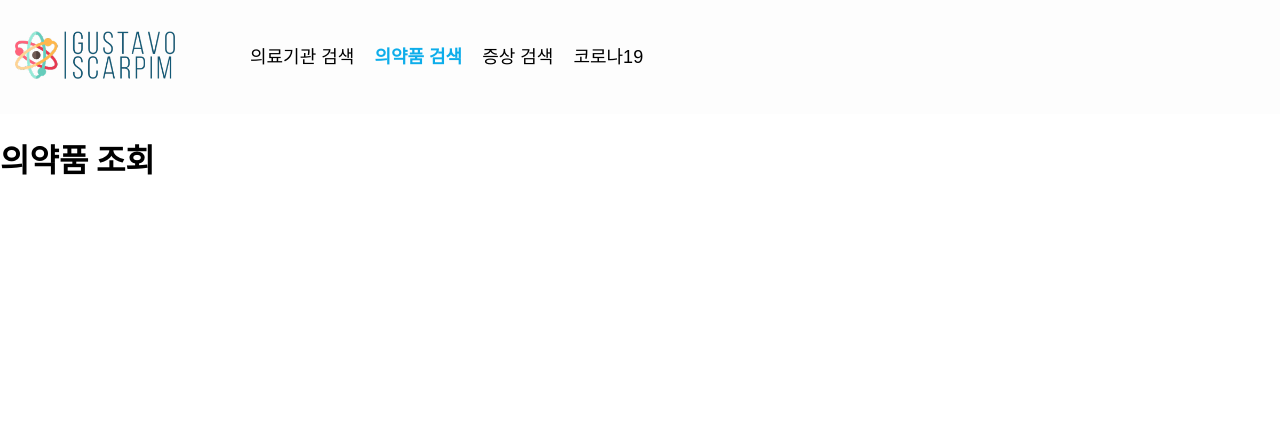
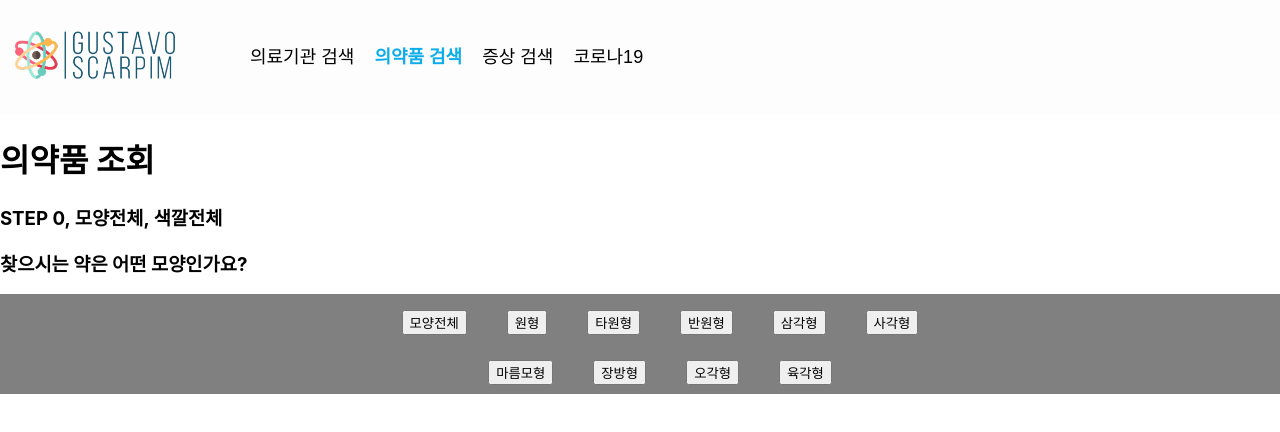
Before and after one commit to team-helloz/Lemonaid, a React (Create React App) app in the folder frontend/: page /drug in a window 1280 px wide. Shown: the top 432 px of the page. Built offline with nearby package versions, Linux system fonts and the light colour scheme.

Commit message:
feat : 의약품 검색 모양 색깔 컴포넌트 추가
[S06P22D108-91]

의약품 검색 모야 색깔 컴포넌트 추
가

```diff
--- /dev/null
+++ b/frontend/src/components/drug/DrugColor.css
@@ -0,0 +1,15 @@
+.drug-color-group-box {
+  background-color: gray;
+  height: 50px;
+  display: flex;
+  justify-content: center;
+}
+
+.drug-color-group {
+  list-style: none;
+}
+
+.drug-color-group li {
+  float: left;
+  margin: 0 20px;
+}
--- /dev/null
+++ b/frontend/src/components/drug/DrugColor.tsx
@@ -0,0 +1,74 @@
+import "./DrugColor.css";
+
+interface DrugColorProps {
+  page: number;
+  updatePage: (arg: number) => void;
+  updateColor: (arg: string) => void;
+}
+
+export default function DrugColor(props: DrugColorProps) {
+  const { page, updatePage, updateColor } = props;
+
+  const onClickBack = () => {
+    updatePage(page - 1);
+  };
+
+  const onClickInit = () => {
+    updatePage(0);
+  };
+
+  const onClickColor = (color: string) => () => {
+    updatePage(page + 1);
+    updateColor(color);
+  };
+
+  return (
+    <>
+      <h3>찾으시는 약은 어떤 색깔인가요?</h3>
+      <div className="drug-color-group-box">
+        <ul className="drug-color-group">
+          <li>
+            <button onClick={onClickBack}>뒤로가기</button>
+          </li>
+          <li>
+            <button onClick={onClickInit}>초기화</button>
+          </li>
+          <li>
+            <button onClick={onClickColor("하양")}>하양</button>
+          </li>
+          <li>
+            <button onClick={onClickColor("노랑")}>노랑</button>
+          </li>
+          <li>
+            <button onClick={onClickColor("노랑")}>주황</button>
+          </li>
+          <li>
+            <button onClick={onClickColor("분홍")}>분홍</button>
+          </li>
+        </ul>
+      </div>
+      <div className="drug-color-group-box">
+        <ul className="drug-color-group">
+          <li>
+            <button onClick={onClickColor("빨강")}>빨강</button>
+          </li>
+          <li>
+            <button onClick={onClickColor("갈색")}>갈색</button>
+          </li>
+          <li>
+            <button onClick={onClickColor("연두")}>연두</button>
+          </li>
+          <li>
+            <button onClick={onClickColor("초록")}>초록</button>
+          </li>
+          <li>
+            <button onClick={onClickColor("청록")}>청록</button>
+          </li>
+          <li>
+            <button onClick={onClickColor("파랑")}>파랑</button>
+          </li>
+        </ul>
+      </div>
+    </>
+  );
+}
--- /dev/null
+++ b/frontend/src/components/drug/DrugShape.css
@@ -0,0 +1,15 @@
+.drug-shape-group-box {
+  background-color: gray;
+  height: 50px;
+  display: flex;
+  justify-content: center;
+}
+
+.drug-shape-group {
+  list-style: none;
+}
+
+.drug-shape-group li {
+  float: left;
+  margin: 0 20px;
+}
--- /dev/null
+++ b/frontend/src/components/drug/DrugShape.tsx
@@ -0,0 +1,60 @@
+import "./DrugShape.css";
+
+interface DrugShapeProps {
+  page: number;
+  updatePage: (arg: number) => void;
+  updateShape: (arg: string) => void;
+}
+
+export default function DrugShape(props: DrugShapeProps) {
+  const { page, updatePage, updateShape } = props;
+
+  const onClickShape = (shape: string) => () => {
+    updatePage(page + 1);
+    updateShape(shape);
+  };
+
+  return (
+    <>
+      <h3>찾으시는 약은 어떤 모양인가요?</h3>
+      <div className="drug-shape-group-box">
+        <ul className="drug-shape-group">
+          <li>
+            <button onClick={onClickShape("모양전체")}>모양전체</button>
+          </li>
+          <li>
+            <button onClick={onClickShape("원형")}>원형</button>
+          </li>
+          <li>
+            <button onClick={onClickShape("타원형")}>타원형</button>
+          </li>
+          <li>
+            <button onClick={onClickShape("반원형")}>반원형</button>
+          </li>
+          <li>
+            <button onClick={onClickShape("삼각형")}>삼각형</button>
+          </li>
+          <li>
+            <button onClick={onClickShape("사각형")}>사각형</button>
+          </li>
+        </ul>
+      </div>
+      <div className="drug-shape-group-box">
+        <ul className="drug-shape-group">
+          <li>
+            <button onClick={onClickShape("마름모형")}>마름모형</button>
+          </li>
+          <li>
+            <button onClick={onClickShape("장방형")}>장방형</button>
+          </li>
+          <li>
+            <button onClick={onClickShape("오각형")}>오각형</button>
+          </li>
+          <li>
+            <button onClick={onClickShape("육각형")}>육각형</button>
+          </li>
+        </ul>
+      </div>
+    </>
+  );
+}
--- a/frontend/src/routes/DrugInfo.tsx
+++ b/frontend/src/routes/DrugInfo.tsx
@@ -1,10 +1,47 @@
 import NavBar from "../components/NavBar";
+import DrugShape from "../components/drug/DrugShape";
+import DrugColor from "../components/drug/DrugColor";
+import { useState } from "react";
 
 export default function DrugInfo() {
+  const [page, setPage] = useState<number>(0);
+  const [shape, setShape] = useState<string>("모양전체");
+  const [color, setColor] = useState<string>("색깔전체");
+
+  const updatePage = (page: number): void => {
+    setPage(page);
+  };
+
+  const updateShape = (shape: string): void => {
+    setShape(shape);
+  };
+
+  const updateColor = (color: string): void => {
+    setColor(color);
+  };
+
   return (
     <div>
       <NavBar />
       <h1>의약품 조회</h1>
+      <h3>
+        STEP {page}, {shape}, {color}
+      </h3>
+
+      {page === 0 && (
+        <DrugShape
+          page={page}
+          updatePage={updatePage}
+          updateShape={updateShape}
+        ></DrugShape>
+      )}
+      {page === 1 && (
+        <DrugColor
+          page={page}
+          updatePage={updatePage}
+          updateColor={updateColor}
+        ></DrugColor>
+      )}
     </div>
   );
 }
```
